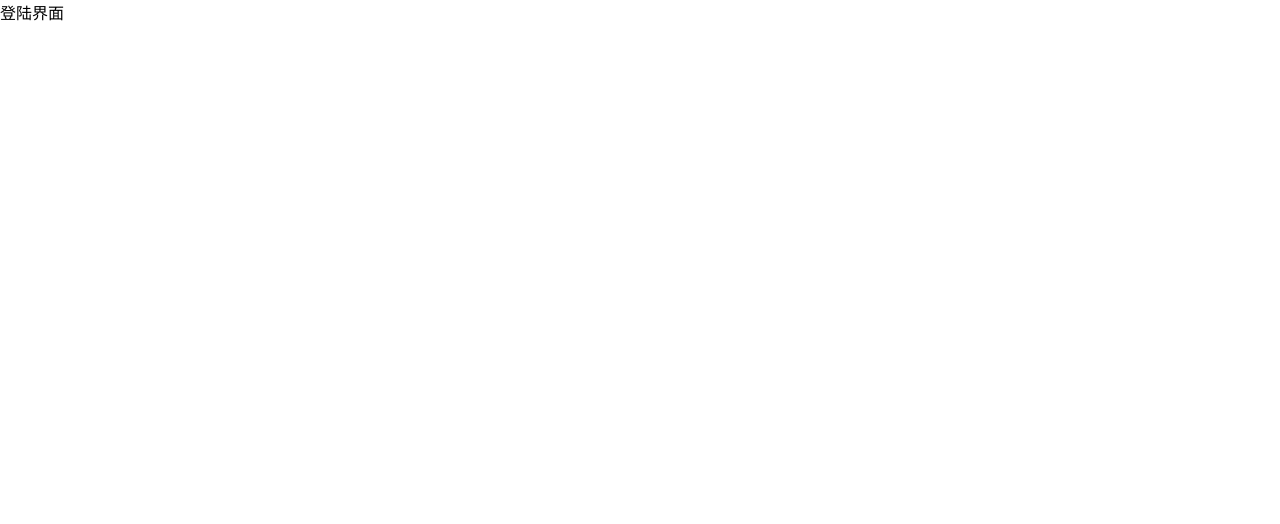
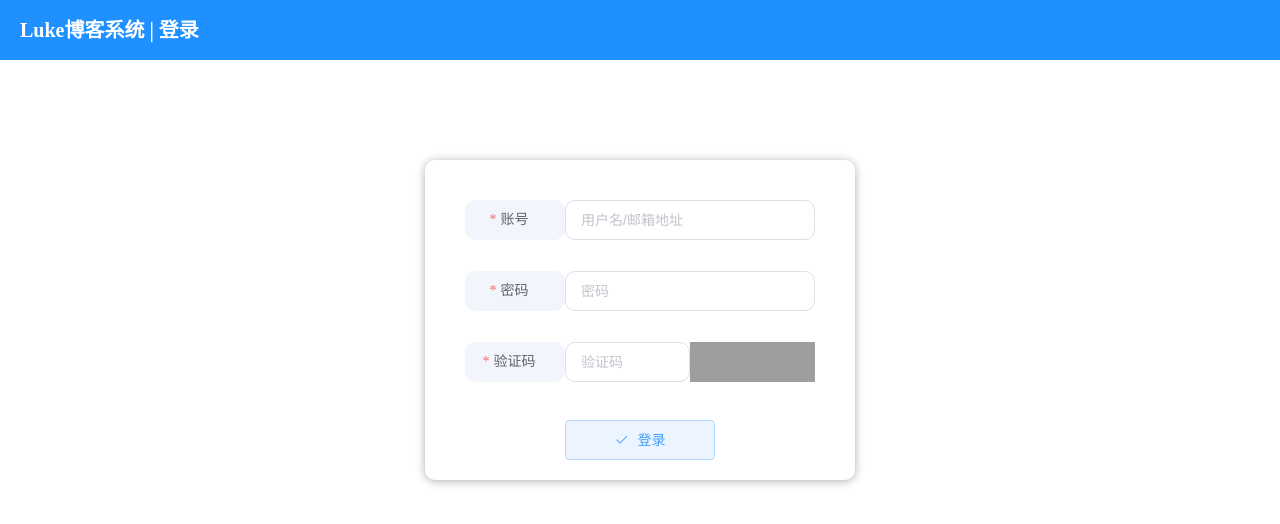
Before and after one commit to LukeLong666/LukeBlogVue, a Vue app: page /#/login in a window 1280 px wide. Shown: the top 524 px of the page. Built offline with nearby package versions, Linux system fonts and the light colour scheme; grey boxes are pictures that could not be loaded.

Commit message:
add login form

```diff
--- a/package.json
+++ b/package.json
@@ -8,6 +8,7 @@
     "lint": "vue-cli-service lint"
   },
   "dependencies": {
+    "axios": "^0.19.2",
     "core-js": "^3.6.5",
     "element-ui": "^2.13.2",
     "vue": "^2.6.11",
--- a/src/App.vue
+++ b/src/App.vue
@@ -1,11 +1,11 @@
 <template>
-    <div id="app">
+    <div id="App">
         <router-view></router-view>
     </div>
 </template>
 <script>
 export default {
-    el: 'App'
+    //el: 'App'
 }
 </script>
 
--- a/src/layout/left-menu.vue
+++ b/src/layout/left-menu.vue
@@ -1,14 +1,14 @@
 <template>
     <div>
-        <el-menu default-active="0" unique-opened="true" class="el-menu-vertical-demo">
+        <el-menu default-active="0" unique-opened class="el-menu-vertical-demo">
             <template v-for="(item,index) in menuList">
                 <router-link :to="item.path" v-if="!item.children&&!item.hidden" :key="index">
-                    <el-menu-item :index="index">
+                    <el-menu-item :index="index+''">
                         <i :class="item.icon"></i>
                         <span slot="title">{{item.name}}</span>
                     </el-menu-item>
                 </router-link>
-                <el-submenu :key="index" :index="index" v-if="item.children&&!item.hidden">
+                <el-submenu :key="index" :index="index+''" v-if="item.children&&!item.hidden">
                     <template slot="title">
                         <i :class="item.icon"></i>
                         <span>{{item.name}}</span>
@@ -30,7 +30,7 @@
 import { routes } from '../router'
 
 export default {
-    date() {
+    data() {
         return {
             menuList: [
 
--- a/src/main.js
+++ b/src/main.js
@@ -6,10 +6,48 @@ import 'element-ui/lib/theme-chalk/index.css'
 import leftMenu from './layout/left-menu'
 import topHeader from './layout/top-header'
 
+const axios = require('axios')
 
 Vue.config.productionTip = false
 Vue.component('leftMenu',leftMenu)
 Vue.component('topHeader',topHeader)
+
+//网址拦截
+router.beforeEach((to,from,next)=>{
+    //如果是登录界面，放行
+    if(to.path==='/login'){
+        //判断当前用户是否已经登录
+        //根据角色判断页面跳转
+        next()
+    }else{
+        //否则检查
+        axios.get('/user/checkToken').then(result=>{
+            let res = result.data
+            if(res.code===20000){
+                //成功,判断角色
+                if(res.data.roles==='role_admin'){
+                    //管理员放行
+                    //跳转到管理中心
+                    next()
+                }else{
+                    //普通用户，跳转到门户首页
+                    //跳转到
+                    if(confirm('您不是管理员,请重新登录')){
+                        next({
+                            path:'/login'
+                        })
+                    }
+                }
+            }else{
+                //跳转到登陆界面
+                next({
+                    path:'/login'
+                })
+            }
+        })
+    }
+
+})
 
 Vue.use(ElementUI)
 new Vue({
--- a/src/page/login/login.vue
+++ b/src/page/login/login.vue
@@ -1,13 +1,217 @@
 <template>
-  <div>登陆界面</div>
+    <div class="admin-login-box">
+        <!-- 顶部内容 -->
+        <div class="admin-login-header-box">
+            <div class="admin-login-logo">
+                Luke博客系统 | 登录
+            </div>
+        </div>
+        <!-- 中间内容 -->
+        <div class="admin-login-center-box">
+            <div class="login-center-box">
+                <el-form label-position="right" label-width="100px" :model="user">
+                    <el-form-item required label="账号">
+                        <el-input @blur="userNameBlur()" v-model="user.userName" @keyup.native.enter="doLogin()" placeholder="用户名/邮箱地址"></el-input>
+                        <p class="msg">{{this.blur_msg.username}}</p>
+                    </el-form-item>
+                    <el-form-item required label="密码">
+                        <el-input @blur="passwordBlur()" v-model="user.password" @keyup.native.enter="doLogin()" type="password" placeholder="密码"></el-input>
+                        <p class="msg">{{this.blur_msg.password}}</p>
+                    </el-form-item>
+                    <el-form-item required label="验证码">
+                        <el-row>
+                            <el-col :span="12">
+                                <el-input @blur="captchaBlur()" @keyup.native.enter="doLogin()" v-model="loginInfo.captcha" class="cap" placeholder="验证码"></el-input>
+                                <p class="msg">{{this.blur_msg.captcha}}</p>
+                            </el-col>
+                            <el-col :span="12" class="cap-img">
+                                <img class="capImg" @click="changeImg()" height="40px" width="125px" :src="captchaPath">
+                            </el-col>
+                        </el-row>
+                    </el-form-item>
+                    <el-form-item>
+                        <el-button type="primary" icon="el-icon-check" plain @click="doLogin()"> 登录 </el-button>
+                    </el-form-item>
+                </el-form>
+            </div>
+        </div>
+        <!-- 底部内容 -->
+    </div>
 </template>
 
 <script>
+const axios = require('axios')
 export default {
-
+    data() {
+        return {
+            user: {
+                userName: '',
+                password: ''
+            },
+            loginInfo: {
+                captcha: '',
+                captcha_key: '',
+                from: 'p_'
+            },
+            captchaPath:'',
+            blur_msg:{
+                username:'',
+                password:'',
+                captcha:''
+            }
+        };
+    },
+    methods: {
+        userNameBlur(){
+            if(this.user.userName===''){
+                this.blur_msg.username='账号不可以为空'
+            }else{
+                this.blur_msg.username=''
+            }
+        },
+        passwordBlur(){
+            if(this.user.password===''){
+                this.blur_msg.password='密码不可以为空'
+            }else{
+                this.blur_msg.password=''
+            }
+        },
+        captchaBlur(){
+            if(this.loginInfo.captcha===''){
+                this.blur_msg.captcha='验证码不可以为空'
+            }else{
+                this.blur_msg.captcha=''
+            }
+        },
+        // 更换验证码图片
+        changeImg() {
+            let date = Date.parse(new Date())
+            if (this.loginInfo.captcha_key != date) {
+                let i = Math.floor(Math.random()*1000)
+                this.loginInfo.captcha_key = date+i
+                console.log('captchaKey==>'+this.loginInfo.captcha_key)
+                this.captchaPath = "/user/captcha?captcha_key=" + this.loginInfo.captcha_key
+            }
+        },
+        // 登录
+        doLogin(){
+            this.userNameBlur()
+            this.passwordBlur()
+            this.captchaBlur()
+            //发起请求
+            //检查数据
+            if(this.user.userName===''||this.user.password===''||this.loginInfo.captcha===''){
+                this.$message({
+                        message:'请补全数据',
+                        center:true,
+                        type:'error'
+                    })
+                this.changeImg()
+                return;
+            }
+            //提交数据
+            //处理结果
+            console.log('user     ==>'+JSON.stringify(this.user))
+            console.log('loginInfo==>'+JSON.stringify(this.loginInfo))
+            axios({
+                method:'post',
+                url:'/user/login/'+this.loginInfo.captcha+'/'+this.loginInfo.captcha_key+'?from='+this.loginInfo.from,
+                data:this.user
+            }).then(result=>{
+                let resultData = result.data;
+                //处理登录结果
+                //判断状态
+                if(resultData.code===20001){
+                    this.$message({
+                        message:resultData.message,
+                        center:true,
+                        type:'success'
+                    })
+                    //成功则跳转
+                    setTimeout(() => {
+                        //延迟0.5秒跳转
+                        this.$router.push('/index');
+                    }, 500);
+                }else{
+                    this.$message({
+                        message:resultData.message,
+                        center:true,
+                        type:'error'
+                    })
+                }
+            });
+            //延迟1秒重新请求验证码
+            setTimeout(() => {
+                this.changeImg()
+            }, 1000);
+        }
+    },
+    mounted(){
+        this.changeImg()
+    }
 }
 </script>
 
 <style>
+/* 输入框提示信息 */
+.msg{
+    margin-left: 10px;
+    line-height: 20px;
+    height: 8px;
+    font-size: 10px;
+    font-weight: 100;
+    color: red;
+}
+/* el input 标签样式 */
+.el-form-item__label {
+    text-align: center;
+    background: #f2f6fc;
+    border-radius: 10px;
+}
+/* el input 输入框样式 */
+.el-input__inner {
+    width: 250px;
+    border-radius: 10px;
+}
+/* 验证码输入框 */
+.cap .el-input__inner {
+    width: 125px;
+}
+/* 登录按钮 */
+.el-button{
+    width: 150px;
+}
+/* 验证码图片 */
+.capImg{
+    cursor: pointer;
+}
 
+.admin-login-header-box {
+    width: 100%;
+    height: 60px;
+    background: dodgerblue;
+}
+
+.admin-login-logo {
+    margin-left: 20px;
+    color: white;
+    line-height: 60px;
+    font-size: 20px;
+    font-weight: 600;
+}
+
+.admin-login-center-box {
+    margin: 0 auto;
+    margin-top: 100px;
+}
+
+.login-center-box {
+    padding: 40px;
+    width: 350px;
+    height: 240px;
+    background: white;
+    box-shadow: 0 1px 10px #afafaf;
+    margin: 0 auto;
+    border-radius: 10px;
+}
 </style>
--- /dev/null
+++ b/vue.config.js
@@ -0,0 +1,11 @@
+module.exports={
+    devServer:{
+        proxy:{
+            '/user':{
+                //target:'http://39.99.188.50:8079/lukeblog',
+                target:'http://localhost:8079/lukeblog',
+                changeOrigin:true
+            }
+        }
+    }
+};
```
Also changed, not shown: src/router/index.js (+12 -6 lines), src/api/api.js (added).
